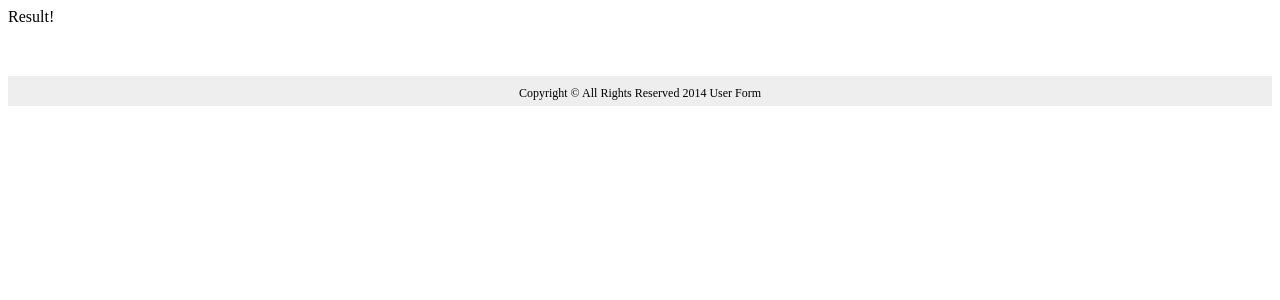
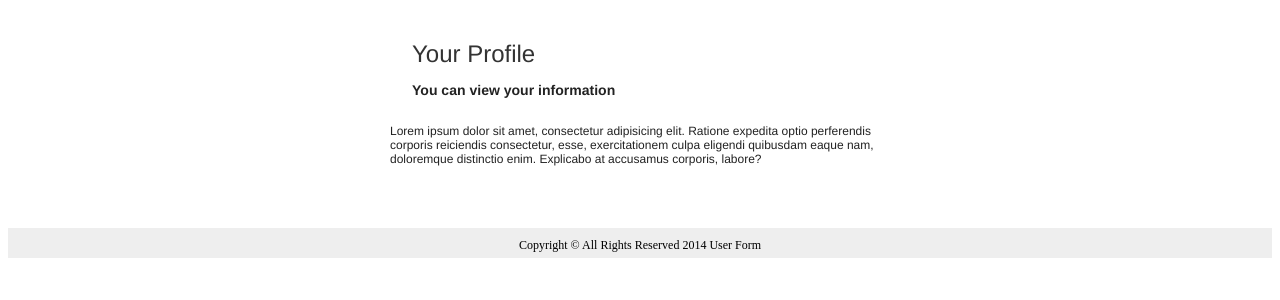
Before and after one commit to karmeljuk/user-form, a PHP site: page /result.php in a window 1280 px wide. Shown: the top 300 px of the page. Run offline with PHP 8.4, Linux system fonts and the light colour scheme; some libraries are stand-ins or nearby versions.

Commit message:
form redirect

```diff
--- a/css/style.css
+++ b/css/style.css
@@ -18,11 +18,11 @@
     font-weight: normal;
 }
 
-.form-title {
+.title {
     padding: 12px;
 }
 
-.form-title h2{
+.title h2{
     margin-bottom:0;
 }
 
@@ -32,7 +32,7 @@
 }
 
 /** Field Styles **/
-.form .field, .form-title.field {
+.form .field, .title.field {
     padding-bottom: 12px;
     padding-top: 12px;
     position: relative;
--- a/form.php
+++ b/form.php
@@ -199,4 +199,5 @@ class ProcessForm
 
 }
 
-echo "All Good";
+// To redirect form on a particular page
+header("Location:result.php");
--- a/index.php
+++ b/index.php
@@ -2,7 +2,7 @@
 
 <div class="form-container">
 
-     <div class="form-title field">
+     <div class="title field">
           <h2>User Form</h2>
           <h3>Please fill out the form. Fields with * are required</h3>
      </div>
--- a/result.php
+++ b/result.php
@@ -1,8 +1,13 @@
-<?php
+<?php include 'header.php'; ?>
 
-include 'header.php';
+<div class="form-container">
 
-echo "Result!";
+   <div class="title field">
+      <h2>Your Profile</h2>
+      <h3>You can view your information</h3>
+   </div>
+  <p>Lorem ipsum dolor sit amet, consectetur adipisicing elit. Ratione expedita optio perferendis corporis reiciendis consectetur, esse, exercitationem culpa eligendi quibusdam eaque nam, doloremque distinctio enim. Explicabo at accusamus corporis, labore?</p>
+</div>
 
 
-include 'footer.php'; ?>
+<?php include 'footer.php'; ?>
```
